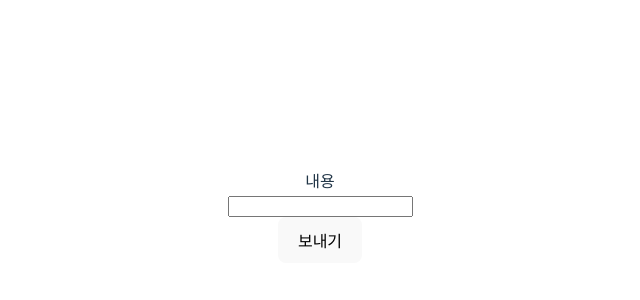
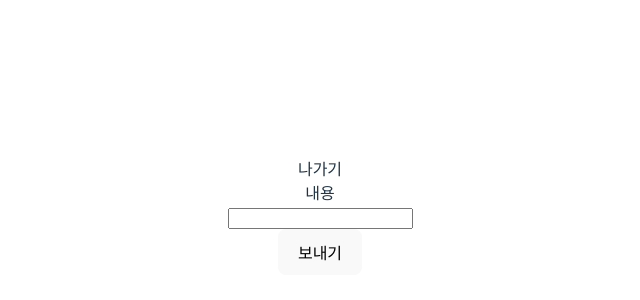
Before and after one commit to tajon1030/chat-front, a React (Vite) app: page /room/enter/1 in a window 1280 px wide. Shown: the part 186-486 px from the top of the page, without its empty margins (320-960 px from the left). Built offline with nearby package versions, Linux system fonts and the light colour scheme.

Commit message:
퇴장버튼 및 채팅방 인원수 추가

```diff
--- a/src/pages/ChatRoom.jsx
+++ b/src/pages/ChatRoom.jsx
@@ -3,6 +3,7 @@ import React, { useEffect, useState } from "react";
 import SockJS from "sockjs-client";
 import { API_SERVER_HOST, getOne } from "../api/chat";
 import { getCookie } from "../util/cookieUtil";
+import { useNavigate } from "react-router-dom";
 
 const ChatRoom = () => {
   const [room, setRoom] = useState({});
@@ -13,6 +14,7 @@ const ChatRoom = () => {
   const [isConnected, setIsConnected] = useState(false);
   const roomId = localStorage.getItem("wschat.roomId");
   const userSender = localStorage.getItem("wschat.sender");
+  const navigate = useNavigate();
 
   const getToken = () => {
     return getCookie("member").token;
@@ -120,10 +122,23 @@ const ChatRoom = () => {
     }
   };
 
+  /**
+   * 채팅방 나가기
+   */
+  const quitRoom = () => {
+    navigate(`/room`); // 목록으로 이동
+  }
+
   return (
     <div className="container">
       <div>
-        <h2>{room.name}</h2>
+        <h2>
+          {room.name}
+          <span>{room.userCount}</span>
+        </h2>
+      </div>
+      <div>
+        <span onClick={quitRoom}>나가기</span>
       </div>
 
       <div className="input-group">
--- a/src/pages/MainPage.jsx
+++ b/src/pages/MainPage.jsx
@@ -100,6 +100,7 @@ const MainPage = () => {
             onClick={() => enterRoom(item.roomId)}
           >
             {item.name}
+            <span>{item.userCount}</span>
           </li>
         ))}
       </ul>
```
